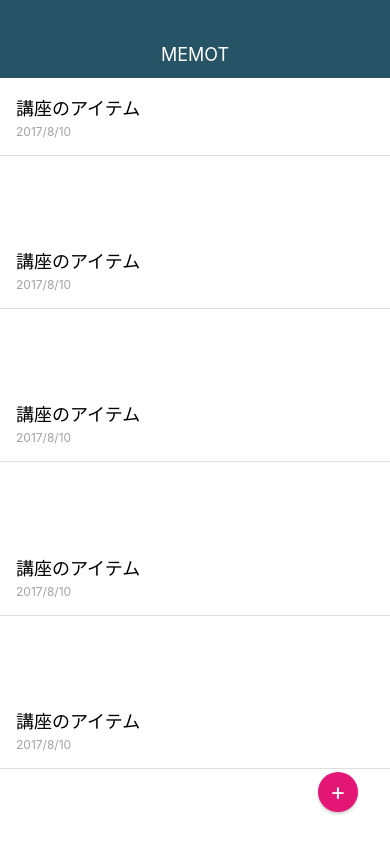
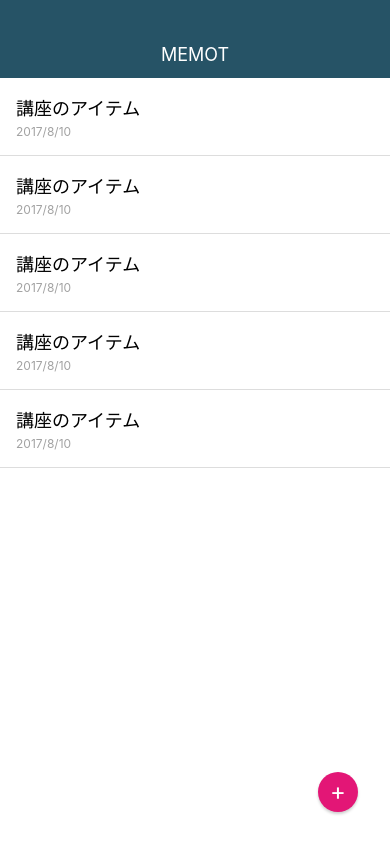
Before and after one commit to AkiraEndoGroup/MemoApp, a React Native app: screen / in a window 390 px wide. Built offline with nearby package versions, Linux system fonts and the light colour scheme.

Commit message:
Defactoring Memo

```diff
--- a/App.js
+++ b/App.js
@@ -1,56 +1,17 @@
 import React from 'react';
-import { StyleSheet, Text, View } from 'react-native';
+import { StyleSheet, View } from 'react-native';
+
+import MemoList from './src/components/MemoList';
+import Appbar from './src/components/Appbar';
+import CircleButton from './src/elements/CircleButton';
 
 export default class App extends React.Component {
   render() {
     return (
       <View style={styles.container}>
-
-        <View style={styles.appbar}>
-          <View>
-            <Text style={styles.appbarTitle}>MEMOT</Text>
-          </View>
-        </View>
-
-        <View style={styles.memoList}>
-          <View style={styles.memoListItem}>
-            <Text style={styles.memoTitle}>講座のアイテム</Text>
-            <Text style={styles.memoDate}>2017/8/10</Text>
-          </View>
-        </View>
-
-        <View style={styles.memoList}>
-          <View style={styles.memoListItem}>
-            <Text style={styles.memoTitle}>講座のアイテム</Text>
-            <Text style={styles.memoDate}>2017/8/10</Text>
-          </View>
-        </View>
-
-        <View style={styles.memoList}>
-          <View style={styles.memoListItem}>
-            <Text style={styles.memoTitle}>講座のアイテム</Text>
-            <Text style={styles.memoDate}>2017/8/10</Text>
-          </View>
-        </View>
-
-        <View style={styles.memoList}>
-          <View style={styles.memoListItem}>
-            <Text style={styles.memoTitle}>講座のアイテム</Text>
-            <Text style={styles.memoDate}>2017/8/10</Text>
-          </View>
-        </View>
-
-        <View style={styles.memoList}>
-          <View style={styles.memoListItem}>
-            <Text style={styles.memoTitle}>講座のアイテム</Text>
-            <Text style={styles.memoDate}>2017/8/10</Text>
-          </View>
-        </View>
-
-        <View style={styles.memoAddButton}>
-          <Text style={styles.memoAddButtonTitle}>+</Text>
-        </View>
-
+        <Appbar />
+        <MemoList />
+        <CircleButton>+</CircleButton>
       </View>
     );
   }
@@ -64,61 +25,4 @@
     justifyContent: 'center',
     paddingTop: 78,
   },
-  appbar: {
-    position: 'absolute',
-    top: 0,
-    left: 0,
-    right: 0,
-    height: 78,
-    paddingTop: 30,
-    backgroundColor: '#265366',
-    justifyContent: 'center',
-    alignItems: 'center',
-    shadowColor: '#000',
-    shadowOffset: { width: 0, height: 2 },
-    shadowOpacity: 0.2,
-    shadowRadius: 3,
-  },
-  appbarTitle: {
-    color: '#fff',
-    fontSize: 18,
-  },
-  memoList: {
-    width: '100%',
-    flex: 1,
-  },
-  memoListItem: {
-    padding: 16,
-    borderBottomWidth: 1,
-    borderBottomColor: '#ddd',
-    backgroundColor: '#fff',
-  },
-  memoTitle: {
-    fontSize: 18,
-    marginBottom: 4,
-  },
-  memoDate: {
-    fontSize: 12,
-    color: '#a2a2a2',
-  },
-  memoAddButton: {
-    position: 'absolute',
-    bottom: 32,
-    right: 32,
-    width: 40,
-    height: 40,
-    backgroundColor: '#E31676',
-    borderRadius: 24,
-    justifyContent: 'center',
-    alignItems: 'center',
-    shadowColor: '#000',
-    shadowOffset: { width: 0, height: 2 },
-    shadowOpacity: 0.2,
-    shadowRadius: 3,
-  },
-  memoAddButtonTitle: {
-    fontSize: 24,
-    lineHeight: 20,
-    color: '#fff',
-  }
 });
--- /dev/null
+++ b/src/components/Appbar.js
@@ -0,0 +1,38 @@
+import React from 'react';
+import { StyleSheet, View, Text } from 'react-native';
+
+class Appbar extends React.Component {
+  render() {
+    return (
+      <View style={styles.appbar}>
+        <View>
+          <Text style={styles.appbarTitle}>MEMOT</Text>
+        </View>
+      </View>
+    );
+  }
+}
+
+const styles = StyleSheet.create({
+  appbar: {
+    position: 'absolute',
+    top: 0,
+    left: 0,
+    right: 0,
+    height: 78,
+    paddingTop: 30,
+    backgroundColor: '#265366',
+    justifyContent: 'center',
+    alignItems: 'center',
+    shadowColor: '#000',
+    shadowOffset: { width: 0, height: 2 },
+    shadowOpacity: 0.2,
+    shadowRadius: 3,
+  },
+  appbarTitle: {
+    color: '#fff',
+    fontSize: 18,
+  },
+});
+
+export default Appbar;
--- /dev/null
+++ b/src/components/MemoList.js
@@ -0,0 +1,55 @@
+import React from 'react';
+import { StyleSheet, View, Text } from 'react-native';
+
+class MemoList extends React.Component {
+  render() {
+    return (
+      <View style={styles.memoList}>
+        <View style={styles.memoListItem}>
+          <Text style={styles.memoTitle}>講座のアイテム</Text>
+          <Text style={styles.memoDate}>2017/8/10</Text>
+        </View>
+        <View style={styles.memoListItem}>
+          <Text style={styles.memoTitle}>講座のアイテム</Text>
+          <Text style={styles.memoDate}>2017/8/10</Text>
+        </View>
+        <View style={styles.memoListItem}>
+          <Text style={styles.memoTitle}>講座のアイテム</Text>
+          <Text style={styles.memoDate}>2017/8/10</Text>
+        </View>
+        <View style={styles.memoListItem}>
+          <Text style={styles.memoTitle}>講座のアイテム</Text>
+          <Text style={styles.memoDate}>2017/8/10</Text>
+        </View>
+        <View style={styles.memoListItem}>
+          <Text style={styles.memoTitle}>講座のアイテム</Text>
+          <Text style={styles.memoDate}>2017/8/10</Text>
+        </View>
+      </View>
+    );
+  }
+}
+
+const styles = StyleSheet.create({
+  memoList: {
+    width: '100%',
+    flex: 1,
+  },
+  memoListItem: {
+    padding: 16,
+    borderBottomWidth: 1,
+    borderBottomColor: '#ddd',
+    backgroundColor: '#fff',
+  },
+  memoTitle: {
+    fontSize: 18,
+    marginBottom: 4,
+  },
+  memoDate: {
+    fontSize: 12,
+    color: '#a2a2a2',
+  },
+});
+
+
+export default MemoList;
--- /dev/null
+++ b/src/elements/CircleButton.js
@@ -0,0 +1,39 @@
+import React from 'react';
+import { StyleSheet, View, Text } from 'react-native';
+
+class CircleButton extends React.Component {
+  render() {
+    return (
+      <View style={styles.circleButton}>
+        <Text style={styles.circleButtonTitle}>
+          {this.props.children}
+        </Text>
+      </View>
+    );
+  }
+}
+
+const styles = StyleSheet.create({
+  circleButton: {
+    position: 'absolute',
+    bottom: 32,
+    right: 32,
+    width: 40,
+    height: 40,
+    backgroundColor: '#E31676',
+    borderRadius: 24,
+    justifyContent: 'center',
+    alignItems: 'center',
+    shadowColor: '#000',
+    shadowOffset: { width: 0, height: 2 },
+    shadowOpacity: 0.2,
+    shadowRadius: 3,
+  },
+  circleButtonTitle: {
+    fontSize: 24,
+    lineHeight: 20,
+    color: '#fff',
+  },
+});
+
+export default CircleButton;
```
